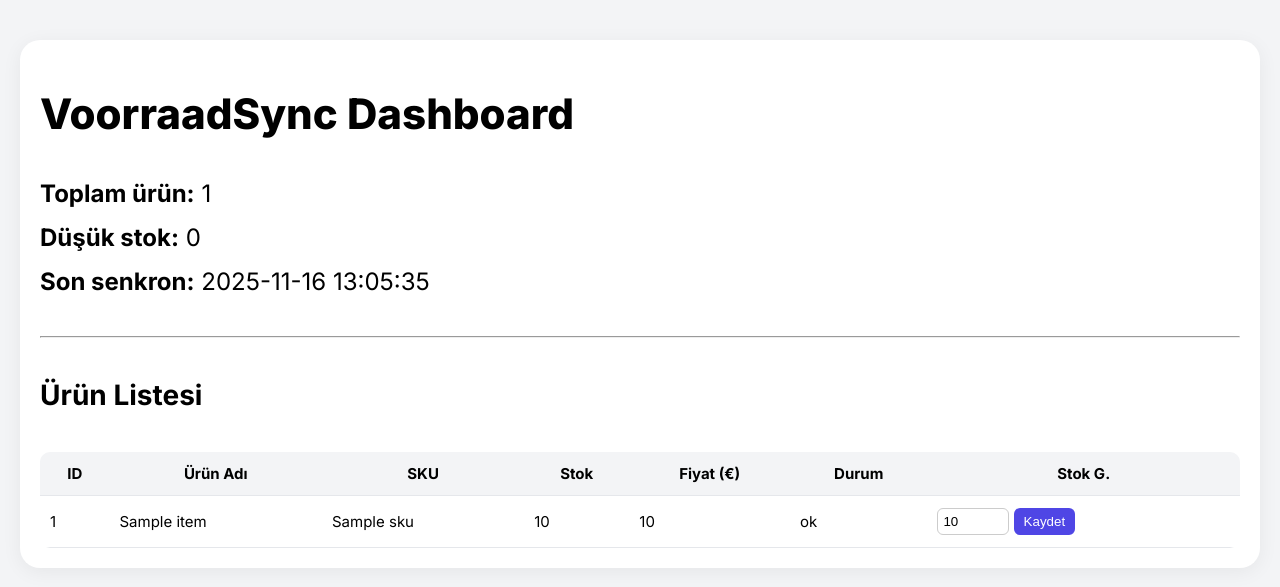
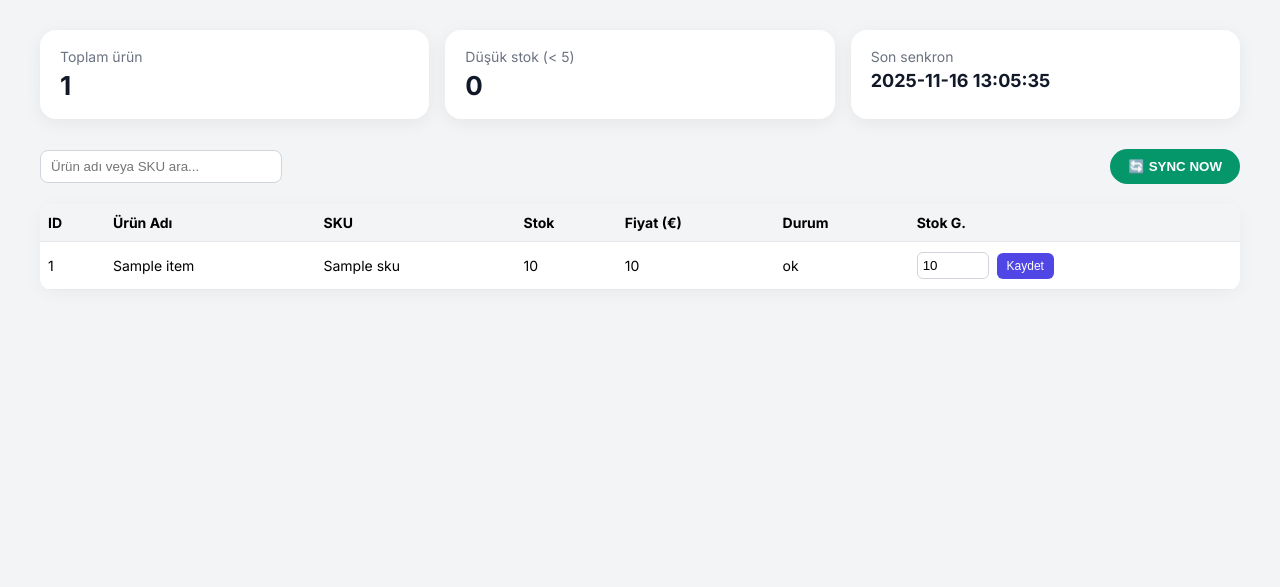
Before and after one commit to denmedia-dm/voorraadsync-backend, a FastAPI app: page /dashboard in a window 1280 px wide. Shown: the part 51-638 px from the top of the page. Run offline with FastAPI, Linux system fonts and the light colour scheme; a database or web service that is not in the repository returns one stand-in record (values such as "Sample title"); data that the repository does not hold is empty.

Commit message:
Update dashboard.html

```diff
--- a/templates/dashboard.html
+++ b/templates/dashboard.html
@@ -3,111 +3,165 @@
 {% block content %}
 
 <style>
-    .container {
+    .page {
         max-width: 1200px;
-        margin: auto;
-        margin-top: 40px;
-        padding: 20px;
-        background: white;
-        border-radius: 20px;
-        box-shadow: 0 4px 20px rgba(0,0,0,0.06);
+        margin: 30px auto;
+        padding: 0 15px;
     }
 
-    h1 {
-        font-size: 42px;
-        font-weight: 800;
-        margin-bottom: 40px;
+    .cards {
+        display: grid;
+        grid-template-columns: repeat(3, minmax(0, 1fr));
+        gap: 16px;
+        margin-bottom: 30px;
     }
 
-    .stat {
-        font-size: 24px;
-        margin-bottom: 15px;
+    .card {
+        background: white;
+        border-radius: 16px;
+        padding: 18px 20px;
+        box-shadow: 0 4px 18px rgba(0,0,0,0.06);
     }
 
-    .stat-label {
+    .card-title {
+        font-size: 14px;
+        color: #6b7280;
+        margin-bottom: 5px;
+    }
+
+    .card-value {
+        font-size: 26px;
         font-weight: 700;
+        color: #111827;
+    }
+
+    .toolbar {
+        display: flex;
+        flex-wrap: wrap;
+        justify-content: space-between;
+        align-items: center;
+        margin: 10px 0 20px 0;
+        gap: 10px;
+    }
+
+    .search-box input {
+        padding: 8px 10px;
+        border-radius: 8px;
+        border: 1px solid #d1d5db;
+        min-width: 220px;
+    }
+
+    .btn-sync {
+        padding: 10px 18px;
+        background: #059669;
+        border-radius: 999px;
+        color: white;
+        border: none;
+        font-weight: 600;
+        cursor: pointer;
+        display: inline-flex;
+        align-items: center;
+        gap: 8px;
+    }
+
+    .btn-sync:hover {
+        background: #047857;
     }
 
     table {
         width: 100%;
         border-collapse: collapse;
-        margin-top: 40px;
-        border-radius: 10px;
+        border-radius: 12px;
         overflow: hidden;
-        font-size: 15px;
+        background: white;
+        box-shadow: 0 4px 18px rgba(0,0,0,0.04);
+        font-size: 14px;
     }
 
     thead {
         background: #f3f4f6;
-        font-weight: bold;
     }
 
     th, td {
-        padding: 12px 10px;
+        padding: 10px 8px;
         border-bottom: 1px solid #e5e7eb;
+        text-align: left;
     }
 
     tr:hover {
-        background: #fafafa;
+        background: #f9fafb;
     }
 
     .low-stock {
-        color: red;
-        font-weight: bold;
-    }
-
-    button {
-        padding: 6px 10px;
-        cursor: pointer;
-        border: none;
-        background: #4f46e5;
-        color: white;
-        border-radius: 6px;
-    }
-
-    button:hover {
-        background: #4338ca;
+        color: #b91c1c;
+        font-weight: 700;
     }
 
     input[type=number] {
         width: 60px;
         padding: 5px;
-        border: 1px solid #ccc;
         border-radius: 6px;
+        border: 1px solid #d1d5db;
     }
 
-    @media (max-width: 768px) {
-        table { font-size: 13px; }
-        h1 { font-size: 32px; }
-        .stat { font-size: 20px; }
+    button.btn-save {
+        padding: 6px 10px;
+        border-radius: 6px;
+        border: none;
+        background: #4f46e5;
+        color: white;
+        font-size: 12px;
+        cursor: pointer;
+        margin-left: 4px;
+    }
+
+    button.btn-save:hover {
+        background: #4338ca;
+    }
+
+    @media (max-width: 900px) {
+        .cards {
+            grid-template-columns: 1fr;
+        }
+
+        table {
+            font-size: 13px;
+        }
     }
 </style>
 
+<div class="page">
 
-<div class="container">
-
-    <h1>{{ data.title }}</h1>
-
-    <div class="stat">
-        <span class="stat-label">Toplam ürün:</span>
-        {{ data.total_products }}
+    <div class="cards">
+        <div class="card">
+            <div class="card-title">Toplam ürün</div>
+            <div class="card-value">{{ data.total_products }}</div>
+        </div>
+        <div class="card">
+            <div class="card-title">Düşük stok (&lt; 5)</div>
+            <div class="card-value">{{ data.low_stock }}</div>
+        </div>
+        <div class="card">
+            <div class="card-title">Son senkron</div>
+            <div class="card-value" style="font-size:18px;">
+                {{ data.last_sync }}
+            </div>
+        </div>
     </div>
 
-    <div class="stat">
-        <span class="stat-label">Düşük stok:</span>
-        {{ data.low_stock }}
+    <div class="toolbar">
+        <div class="search-box">
+            <input type="text" id="searchInput"
+                   placeholder="Ürün adı veya SKU ara..."
+                   onkeyup="filterTable()">
+        </div>
+
+        <button class="btn-sync" onclick="syncNow()">
+            🔄 SYNC NOW
+        </button>
     </div>
 
-    <div class="stat">
-        <span class="stat-label">Son senkron:</span>
-        {{ data.last_sync }}
-    </div>
-
-    <hr style="margin: 40px 0;">
-
-    <h2 style="margin-bottom: 20px; font-size: 28px;">Ürün Listesi</h2>
-
-    <table>
+    <table id="productsTable">
         <thead>
             <tr>
                 <th>ID</th>
@@ -128,13 +182,13 @@
                 <td>
                     {{ p.name }}
                     {% if p.type == "variation" %}
-                    <div style="font-size: 12px; color: #777;">(Varyasyon)</div>
+                    <div style="font-size: 11px; color: #6b7280;">(Varyasyon)</div>
                     {% endif %}
                 </td>
 
                 <td>{{ p.sku }}</td>
 
-                <td class="{% if p.stock_quantity|int < 5 %}low-stock{% endif %}">
+                <td class="{% if p.stock_quantity is not none and p.stock_quantity|int < 5 %}low-stock{% endif %}">
                     {{ p.stock_quantity }}
                 </td>
 
@@ -144,7 +198,7 @@
 
                 <td>
                     <input type="number" id="qty-{{ p.id }}" value="{{ p.stock_quantity }}">
-                    <button onclick="updateStock({{ p.id }})">Kaydet</button>
+                    <button class="btn-save" onclick="updateStock({{ p.id }})">Kaydet</button>
                 </td>
             </tr>
             {% endfor %}
@@ -155,7 +209,10 @@
 
 <script>
 function updateStock(productId) {
-    let qty = document.getElementById("qty-" + productId).value;
+    const qtyInput = document.getElementById("qty-" + productId);
+    if (!qtyInput) return;
+
+    const qty = qtyInput.value;
 
     fetch(`/woo/update_stock/${productId}/${qty}`)
         .then(res => res.json())
@@ -164,9 +221,47 @@ function updateStock(productId) {
             location.reload();
         })
         .catch(err => {
-            alert("Hata oluştu ❌");
             console.error(err);
+            alert("Stok güncellenirken hata oluştu ❌");
         });
+}
+
+function syncNow() {
+    fetch("/sync")
+        .then(res => res.json())
+        .then(data => {
+            if (data.status === "ok") {
+                alert("Senkron tamamlandı ✔ (" + data.count + " ürün)");
+            } else {
+                alert("Senkron hatası: " + data.message);
+            }
+            location.reload();
+        })
+        .catch(err => {
+            console.error(err);
+            alert("Senkron sırasında hata oluştu ❌");
+        });
+}
+
+function filterTable() {
+    const input = document.getElementById("searchInput");
+    const filter = input.value.toLowerCase();
+    const table = document.getElementById("productsTable");
+    const trs = table.getElementsByTagName("tr");
+
+    for (let i = 1; i < trs.length; i++) { // 0 = header
+        const tds = trs[i].getElementsByTagName("td");
+        if (tds.length < 3) continue;
+
+        const nameText = (tds[1].innerText || "").toLowerCase();
+        const skuText  = (tds[2].innerText || "").toLowerCase();
+
+        if (nameText.indexOf(filter) > -1 || skuText.indexOf(filter) > -1) {
+            trs[i].style.display = "";
+        } else {
+            trs[i].style.display = "none";
+        }
+    }
 }
 </script>
 
```
